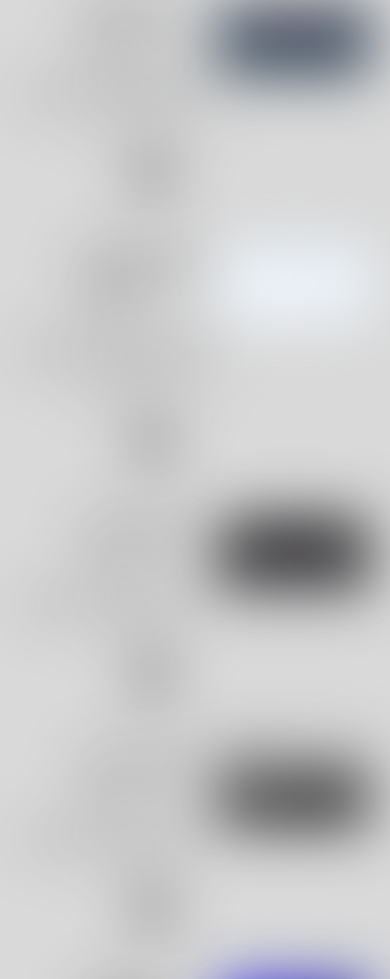
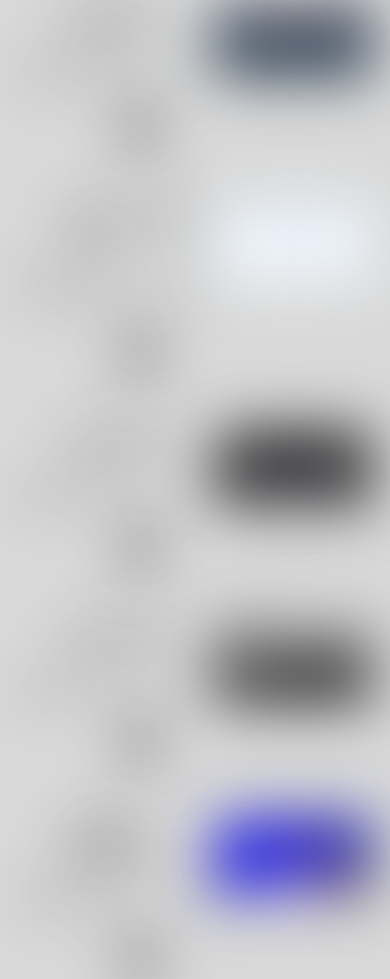
Before and after one commit to mohsinalian/syedmohsinali-v2, a plain HTML site: page index.html in a window 390 px wide. Shown: the part 1156-2135 px from the top of the page. Drawn offline with Linux system fonts and the light colour scheme.

Commit message:
Update reponsive.css

```diff
--- a/CSS/reponsive.css
+++ b/CSS/reponsive.css
@@ -29,7 +29,7 @@
   }
 
   .title {
-    font-size: 4.5rem;
+    font-size: 4.1rem;
   }
 
   /* */
@@ -37,7 +37,7 @@
   /*  */
   .project-section-title-container {
     padding: 100px;
-
+  }
   .project-section-title {
     font-size: 2.5rem;
   }
@@ -46,7 +46,7 @@
   }
   .project {
     display: grid;
-      grid-template-columns: 1fr 1fr 1fr;
+    grid-template-columns: 100px 1fr 1fr;
     color: #1d1d1d;
     padding: 20px;
     margin-top: 20px;
@@ -59,11 +59,11 @@
     margin-left: 15px;
   }
   .name {
-      font-size: 3rem;
+    font-size: 2rem;
     font-weight: 600;
   }
   .date {
-      font-size: 3.3rem;
+    font-size: 2rem;
     font-weight: 600;
     margin: auto;
   }
@@ -83,8 +83,8 @@
     margin-top: 30px;
 
     border-radius: 50%;
-      width: 80px;
-      height: 80px;
+    width: 60px;
+    height: 60px;
     border: none;
     background-color: #1d1d1d;
     transition: 0.5s;
@@ -98,8 +98,8 @@
     font-size: 2rem;
   }
   .go-to-project-btn:hover {
-      width: 90px;
-      height: 90px;
+    width: 65px;
+    height: 65px;
   }
 
   /* section about */
@@ -138,7 +138,6 @@
     margin: auto;
   }
 }
-}
 
 @media (max-width: 550px) {
   /*
@@ -164,7 +163,7 @@
   /*  */
   .project {
     display: grid;
-    grid-template-columns: 50px 1fr 1fr;
+    grid-template-columns: 35px 1fr 1fr;
     color: #1d1d1d;
     padding: 20px;
     margin-top: 20px;
@@ -172,26 +171,27 @@
   .pic {
     width: 100%;
     border-radius: 8px;
+    margin-left: 3px;
   }
   .info {
     margin-left: 15px;
   }
   .name {
-    font-size: 1.3rem;
+    font-size: 1.2rem;
     font-weight: 600;
   }
   .date {
-    font-size: 1.1rem;
+    font-size: 1rem;
     font-weight: 600;
     margin: auto;
   }
   .about-title {
-    font-size: 0.8rem;
+    font-size: 0.7rem;
     font-weight: 600;
     margin-top: 15px;
   }
   .product-about {
-    font-size: 0.6rem;
+    font-size: 0.4em;
     margin-top: 5px;
     color: #555555;
   }
```
Lines whose indentation alone changed are shown as unchanged.
